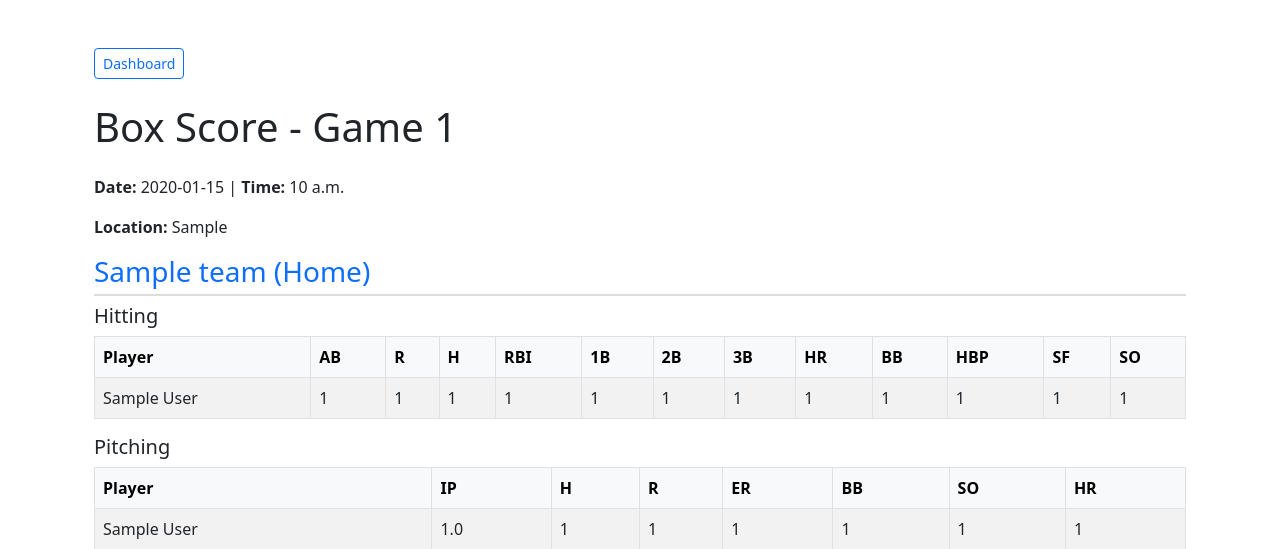
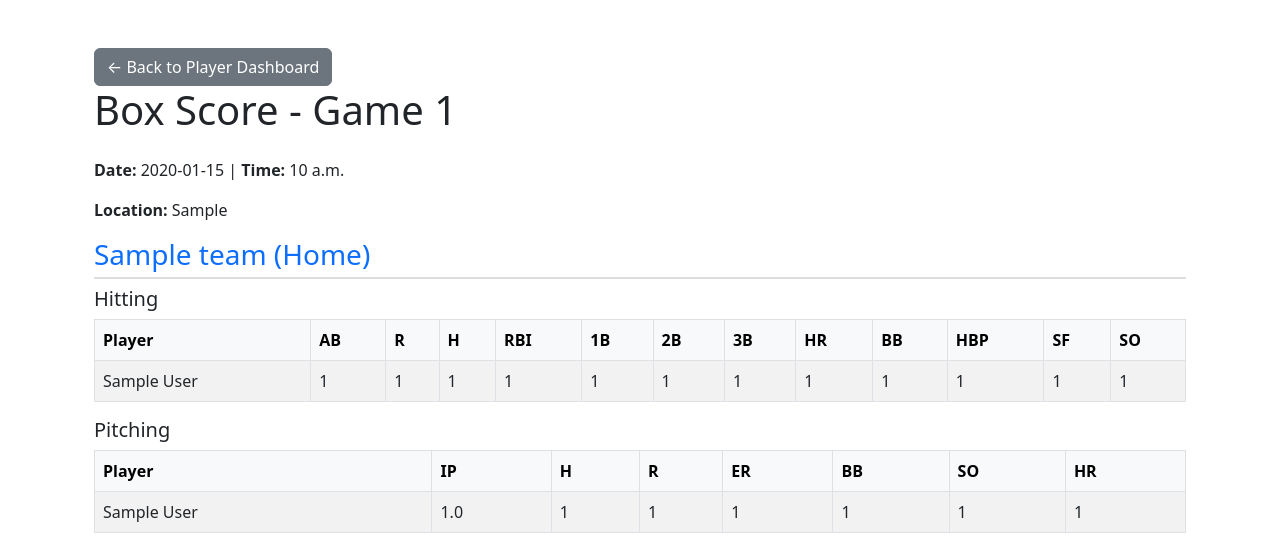
Before and after one commit to titancoder12/web3sportsdraft, a Django app: page /boxscore/1/ in a window 1280 px wide. Shown: the part 56-605 px from the top of the page. Run offline with Django 3.2, Linux system fonts and the light colour scheme; a user stored in the database is signed in; tables that the repository leaves empty hold one stand-in row (values such as "Sample post").

Commit message:
back to the correct dashboard from boxscore

```diff
--- a/league/templates/league/box_score.html
+++ b/league/templates/league/box_score.html
@@ -24,13 +24,22 @@
 <div class="container mt-5">
 
 
-    <div class="btn-group mb-4" role="group">
-        <a
-          href="{% url 'player_dashboard' %}"
-          class="btn btn-outline-primary btn-sm"
-          >Dashboard</a
-        >
-    </div>
+
+
+    {% if request.user.is_authenticated %}
+    {% if request.user.player_profile %}
+      <a href="{% url 'player_dashboard' %}" class="btn btn-secondary">← Back to Player Dashboard</a>
+    {% elif request.user.teams.exists %}
+      <a href="{% url 'coach_dashboard' %}" class="btn btn-secondary">← Back to Coach Dashboard</a>
+    {% elif request.user.coordinator_profile.divisions.exists %}
+      <a href="{% url 'dashboard_with_division' request.user.coordinator_profile.divisions.first.id %}" class="btn btn-secondary">
+        ← Back to Division Dashboard
+      </a>
+    {% else %}
+      <a href="/" class="btn btn-secondary">← Back</a>
+    {% endif %}
+  {% endif %}
+
 
 
     <h1 class="mb-4">Box Score - Game {{ game.id }}</h1>
```
